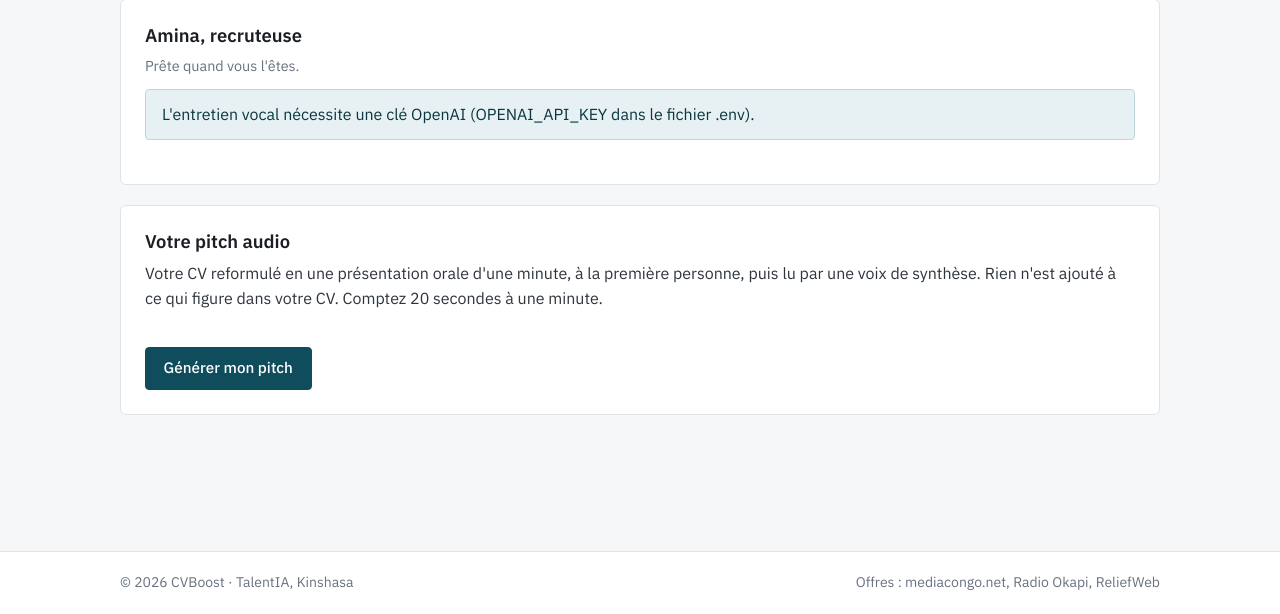
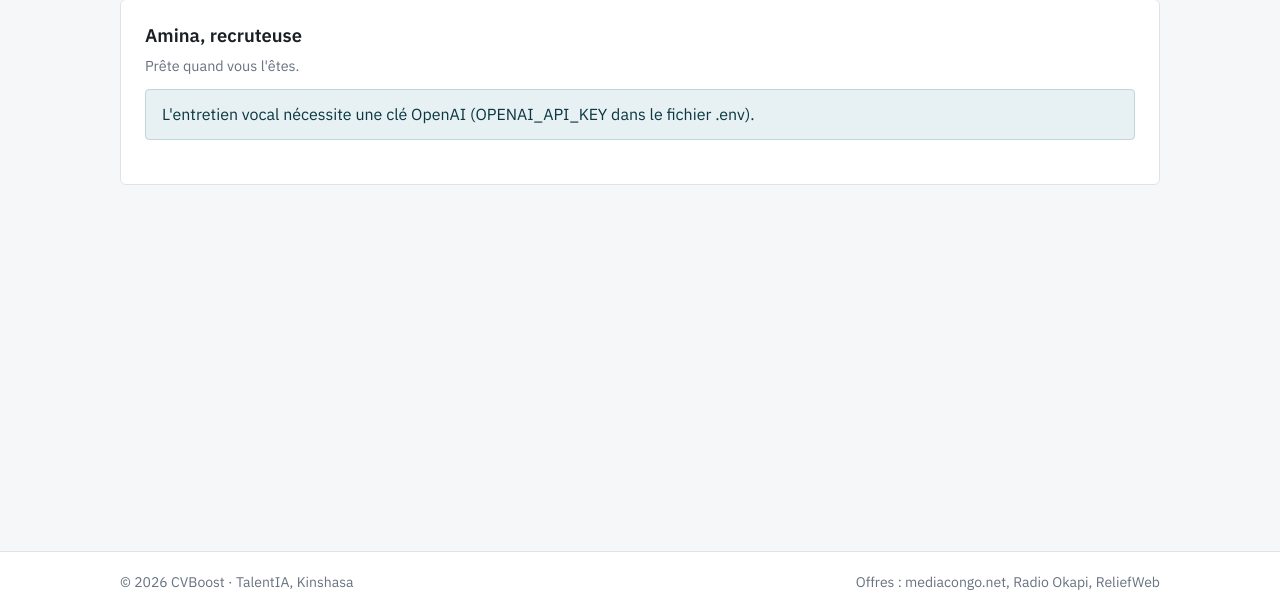
Before and after one commit to Michael-MBENZA/cvboost-capstone, a Flask app: a page that uses app_web/templates/entretien.html in a window 1280 px wide. Shown: the part 186-800 px from the top of the page. Run offline with Flask 3, Linux system fonts and the light colour scheme; a user stored in the database is signed in; tables that the repository leaves empty hold one stand-in row (values such as "Sample post").

Commit message:
refactor: pitch audio retiré du site, seule l'API /speak-smart reste (conforme au README)

```diff
--- a/app_web/config.py
+++ b/app_web/config.py
@@ -34,11 +34,5 @@ class Config:
     # Offres d'emploi réelles préparées au Sprint 2 (scraping + nettoyage Pandas)
     OFFRES_CSV = os.path.join(BASE_DIR, "data", "processed", "jobs_clean.csv")
 
-    # Pitch audio (Sprint 4) : le site appelle l'API FastAPI /speak-smart (api_service/).
-    # En local : http://127.0.0.1:8000 ; dans Docker : http://api:8000 (réseau interne, docker-compose.yml).
-    API_PITCH_URL = os.getenv("API_PITCH_URL", "http://127.0.0.1:8000")
-    API_PITCH_CLE = os.getenv("API_PITCH_CLE", "")  # même valeur que l'API (en-tête X-API-Key), lue dans .env
-    PITCH_PROMPT_VERSION = "v2"  # suivre api_service/services/llm_reformulator.PROMPT_VERSION (cache du site)
-
     # Production : site derrière le proxy HTTPS Caddy (docker-compose.prod.yml met DERRIERE_PROXY=1)
     DERRIERE_PROXY = os.getenv("DERRIERE_PROXY", "") == "1"
--- a/app_web/routes.py
+++ b/app_web/routes.py
@@ -4,14 +4,14 @@ import os
 import uuid
 
 from flask import (
-    Blueprint, render_template, redirect, url_for, flash, request, current_app, abort, jsonify, send_file
+    Blueprint, render_template, redirect, url_for, flash, request, current_app, abort, jsonify
 )
 from flask_login import login_user, logout_user, login_required, current_user
 from werkzeug.utils import secure_filename
 
-from . import db, ia, pitch
+from . import db, ia
 from .extraction import CVIllisible, extraire_texte
-from .models import User, Document, Entretien, Pitch
+from .models import User, Document, Entretien
 
 bp = Blueprint("main", __name__)
 
@@ -318,7 +318,6 @@ def offres_compatibles(doc_id):
     return render_template(
         "offres.html", document=document, lignes=lignes, analyse=en_cache,
         nb_offres=len(offres), mode=ia.mode_actuel(),
-        pitch_cv=pitch.dernier_pitch(document, texte_cv), retour=request.path,  # pitch affiché après l'analyse
     )
 
 
@@ -350,7 +349,6 @@ def analyse_offre(doc_id, reference):
     return render_template(
         "analyse.html", document=document, offre=offre, analyse=en_cache,
         resultat=json.loads(en_cache.resultat) if en_cache else None, mode=ia.mode_actuel(),
-        pitch_cv=pitch.dernier_pitch(document, texte_cv), retour=request.path,  # pitch affiché après l'analyse
     )
 
 
@@ -376,17 +374,11 @@ def entretien(doc_id, reference):
     if sans_bilan and not any(e["role"] == "candidat"
                               for e in ia.nettoyer_transcription(json.loads(sans_bilan.transcription or "[]"))):
         sans_bilan = None
-    # Pitch audio sur la page de simulation : préparer le « Présentez-vous » avant de parler à Amina
-    try:
-        pitch_cv = pitch.dernier_pitch(document, texte_du_cv(document))
-    except CVIllisible:
-        pitch_cv = None
     return render_template(
         "entretien.html", document=document, offre=offre_trouvee, sans_bilan=sans_bilan,
         precedents=[{"date": e.cree_le, "bilan": json.loads(e.bilan)} for e in precedents],
         duree_max=ia.DUREE_MAX_SECONDES, nb_questions=ia.NB_QUESTIONS,
         cle_presente=ia.mode_actuel() == "openai",
-        pitch_cv=pitch_cv, retour=request.path,
     )
 
 
@@ -462,46 +454,6 @@ def bilan_entretien(doc_id, reference, entretien_id):
     return jsonify(bilan=bilan)
 
 
-# ---------- Pitch audio (Sprint 4) : le site appelle l'API FastAPI /speak-smart ----------
-
-@bp.route("/documents/<int:doc_id>/pitch", methods=["GET", "POST"])
-@login_required
-def pitch_audio(doc_id):
-    """GET : affiche le pitch déjà généré. POST (bouton) : demande un pitch à l'API."""
-    document = mon_document(doc_id)
-    try:
-        texte_cv = texte_du_cv(document)  # extraction pypdf / python-docx au moment de la demande
-    except CVIllisible as erreur:
-        flash(str(erreur), "danger")
-        return redirect(url_for("main.history"))
-
-    existant = pitch.dernier_pitch(document, texte_cv)
-    if request.method == "POST":
-        if existant is None or request.form.get("regenerer") == "1":
-            try:
-                pitch.generer(document, texte_cv)
-            except pitch.PitchIndisponible as erreur:
-                flash(str(erreur), "danger")
-        # Retour sur la page d'analyse d'où vient le clic (adresses internes seulement : pas de redirection ouverte)
-        retour = request.form.get("retour", "")
-        if retour.startswith("/documents/") and "//" not in retour and "\\" not in retour:
-            return redirect(retour + "#pitch")
-        return redirect(url_for("main.pitch_audio", doc_id=doc_id))  # POST -> GET (pas de double envoi)
-    return render_template("pitch.html", document=document, pitch=existant)
-
-
-@bp.route("/documents/<int:doc_id>/pitch/<int:pitch_id>.wav")
-@login_required
-def pitch_fichier(doc_id, pitch_id):
-    """Sert le .wav uniquement à son propriétaire (404 sinon)."""
-    document = mon_document(doc_id)
-    enregistrement = Pitch.query.filter_by(id=pitch_id, document_id=document.id).first_or_404()
-    chemin = pitch.chemin_audio(enregistrement)
-    if not os.path.exists(chemin):
-        abort(404)
-    return send_file(chemin, mimetype="audio/wav", download_name="mon_pitch.wav")
-
-
 @bp.app_errorhandler(413)
 def fichier_trop_gros(erreur):
     # Déclenché automatiquement par Flask si le fichier dépasse MAX_CONTENT_LENGTH (5 Mo)
--- a/app_web/static/css/style.css
+++ b/app_web/static/css/style.css
@@ -283,10 +283,5 @@ select {
     td.action { text-align: left; }
 }
 
-/* Pitch audio (Sprint 4) */
-.pitch audio { width: 100%; margin-bottom: 1.25rem; }
-.texte-pitch { line-height: 1.7; white-space: pre-line; }
-.actions-pitch { display: flex; flex-wrap: wrap; gap: .75rem; align-items: center; margin-top: 1.25rem; }
-.actions-pitch form .btn { margin-top: 0; }
 td.action { white-space: nowrap; }
 td.action .btn + .btn { margin-left: .4rem; }
--- a/app_web/templates/_pitch_bloc.html
+++ /dev/null
@@ -1,29 +0,0 @@
-{# Bloc « Votre pitch audio », affiché après l'analyse du CV (classement et analyse détaillée).
-   Variables : document, pitch_cv (le pitch déjà généré pour ce CV, ou rien), retour (la page actuelle). #}
-<section class="bloc pitch" id="pitch">
-    <h2>Votre pitch audio</h2>
-    {% if pitch_cv %}
-        <p class="discret">Votre présentation orale d'une minute, tirée de ce CV. Écoutez-la pour préparer le « Présentez-vous » de l'entretien.</p>
-        <audio controls preload="metadata" src="{{ url_for('main.pitch_fichier', doc_id=document.id, pitch_id=pitch_cv.id) }}">
-            Votre navigateur ne lit pas l'audio.
-        </audio>
-        <p class="texte-pitch">{{ pitch_cv.texte }}</p>
-        <div class="actions-pitch">
-            <a class="btn btn-secondaire" href="{{ url_for('main.pitch_fichier', doc_id=document.id, pitch_id=pitch_cv.id) }}" download>Télécharger (.wav)</a>
-            <form method="POST" action="{{ url_for('main.pitch_audio', doc_id=document.id) }}" class="js-chargement">
-                <input type="hidden" name="csrf_token" value="{{ csrf_token() }}">
-                <input type="hidden" name="regenerer" value="1">
-                <input type="hidden" name="retour" value="{{ retour }}">
-                <button type="submit" class="btn btn-secondaire">Générer une autre version</button>
-            </form>
-        </div>
-    {% else %}
-        <p>Votre CV reformulé en une présentation orale d'une minute, à la première personne, puis lu par
-           une voix de synthèse. Rien n'est ajouté à ce qui figure dans votre CV. Comptez 20 secondes à une minute.</p>
-        <form method="POST" action="{{ url_for('main.pitch_audio', doc_id=document.id) }}" class="js-chargement">
-            <input type="hidden" name="csrf_token" value="{{ csrf_token() }}">
-            <input type="hidden" name="retour" value="{{ retour }}">
-            <button type="submit" class="btn">Générer mon pitch</button>
-        </form>
-    {% endif %}
-</section>
--- a/app_web/templates/analyse.html
+++ b/app_web/templates/analyse.html
@@ -76,6 +76,5 @@
             </ol>
         {% else %}<p class="discret">Pas de conseil particulier.</p>{% endif %}
     </section>
-    {% include "_pitch_bloc.html" %}
 {% endif %}
 {% endblock %}
--- a/app_web/templates/entretien.html
+++ b/app_web/templates/entretien.html
@@ -46,8 +46,6 @@
 
 <section class="bloc" id="bilan" hidden></section>
 
-{% include "_pitch_bloc.html" %}
-
 {% if precedents %}
 <section class="bloc">
     <h2>Vos entretiens précédents pour ce poste</h2>
--- a/app_web/templates/offres.html
+++ b/app_web/templates/offres.html
@@ -53,6 +53,5 @@
             {% endfor %}
         </ul>
     </section>
-    {% include "_pitch_bloc.html" %}
 {% endif %}
 {% endblock %}
--- a/docker-compose.yml
+++ b/docker-compose.yml
@@ -34,8 +34,6 @@ services:
     environment:
       # « db » = nom du service ci-dessus : Docker le transforme en adresse sur le réseau interne
       DATABASE_URL: postgresql+psycopg://cvboost:${POSTGRES_PASSWORD}@db:5432/cvboost
-      # Bouton « Mon pitch audio » : le site appelle l'API par le réseau interne (pas par internet)
-      API_PITCH_URL: http://api:8000
     ports:
       - "5000:5000"
     volumes:
```
Also changed, not shown: app_web/models.py (+0 -21 lines), app_web/pitch.py (deleted, +0 -76 lines), app_web/templates/pitch.html (deleted, +0 -45 lines), tests/test_sprint4.py (+5 -175 lines), 1 other file.
